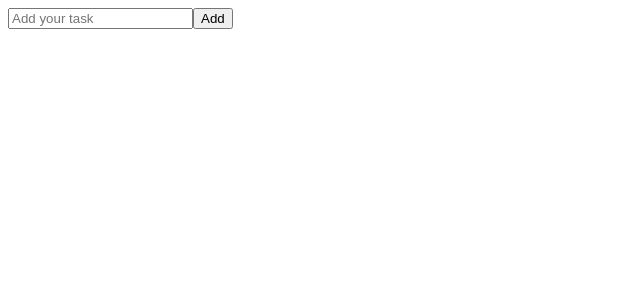
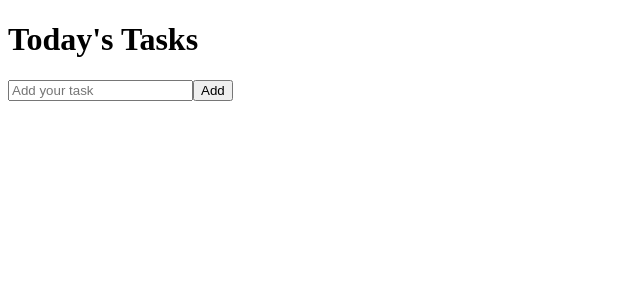
Before and after one commit to EstefaniaCK/todo-list-frontend, a React (Vite) app: page / in a window 1280 px wide. Shown: the top 300 px of the page, without its empty margins (0-640 px from the left). Built offline with nearby package versions, Linux system fonts and the light colour scheme.

Commit message:
Initial structure for todo list

```diff
--- a/src/App.jsx
+++ b/src/App.jsx
@@ -1,11 +1,11 @@
 import { useState } from 'react'
 import './App.scss'
-import TodoForm from './components/TodoForm/TodoForm'
+import TodoList from './components/TodoList/TodoList'
 
 function App() {
   return (
     <div className='todo__container'>
-      <TodoForm/>
+      <TodoList />
     </div>
   )
 }
--- /dev/null
+++ b/src/components/TodoList/TodoList.jsx
@@ -0,0 +1,16 @@
+import React, { useState } from 'react';
+import TodoForm from '../TodoForm/TodoForm';
+
+const TodoList = () => {
+
+    const [tasks, setTasks] = useState([]);
+
+    return (
+        <div>
+            <h1>Today's Tasks</h1>
+            <TodoForm />
+        </div>
+    );
+};
+
+export default TodoList;
```
Also changed, not shown: src/components/TodoList/TodoList.scss (added).
